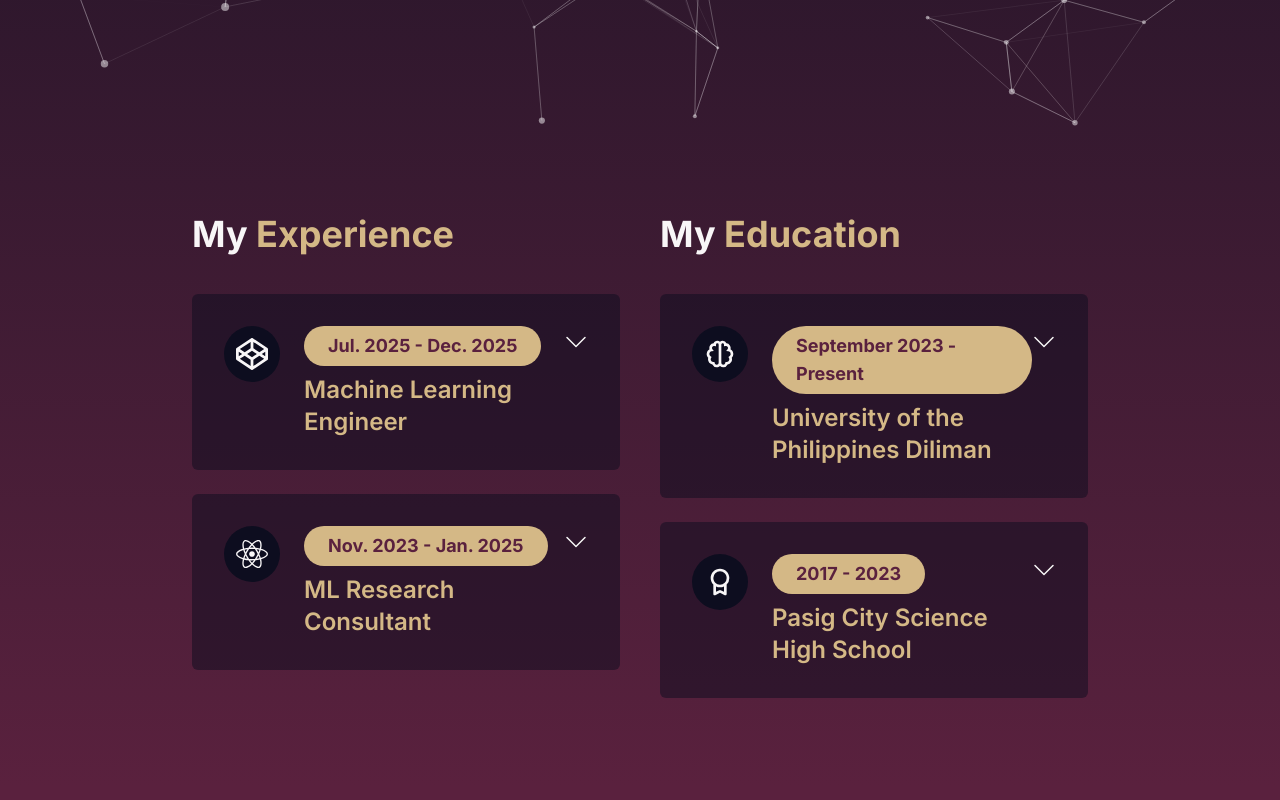
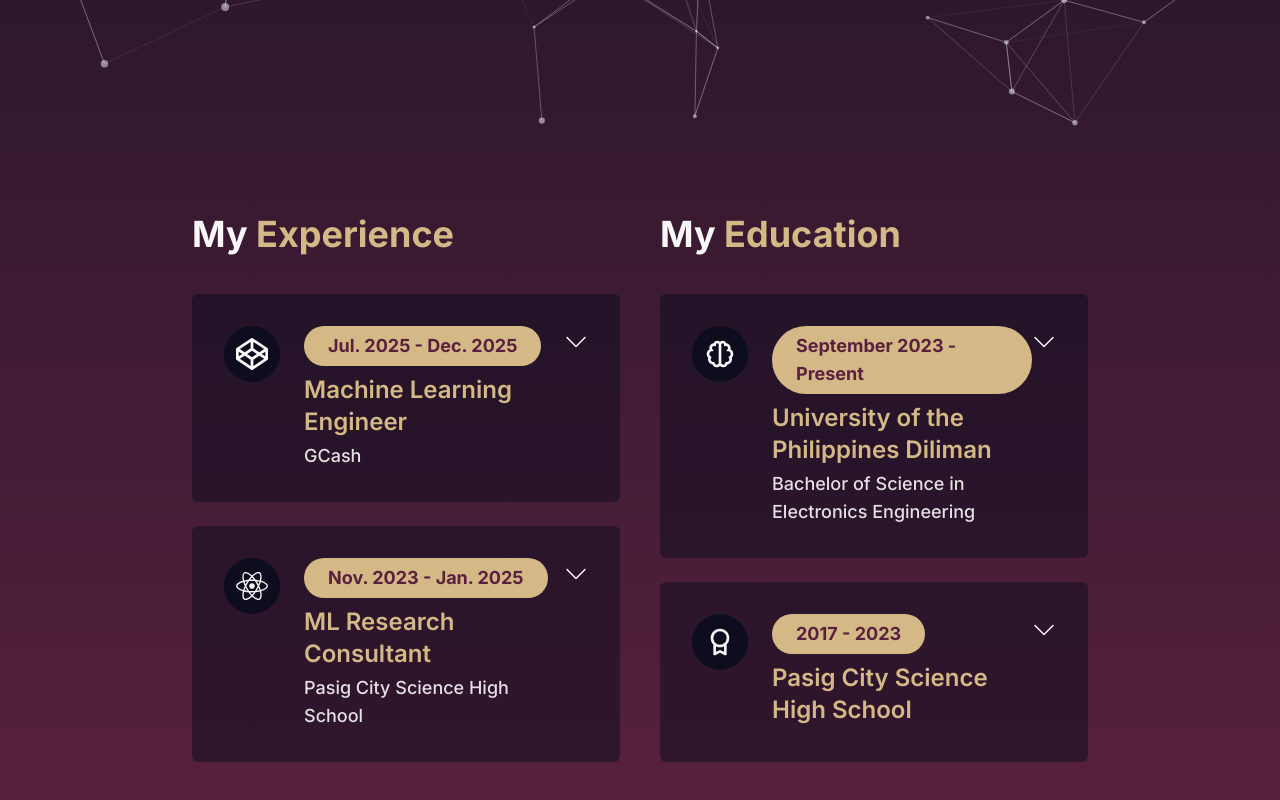
Before and after one commit to kurt-luis/portfolio, a Next.js app: page / in a window 1280 px wide. Shown: the part 666-1466 px from the top of the page. Built offline with nearby package versions, Linux system fonts and the light colour scheme.

Commit message:
add organization/affiliation to experience cards

```diff
--- a/components/Home/Resume/Resume.tsx
+++ b/components/Home/Resume/Resume.tsx
@@ -17,6 +17,7 @@ const Resume = () => {
                         Icon={FaCodepen}
                         date="Jul. 2025 - Dec. 2025"
                         role="Machine Learning Engineer"
+                        organization="GCash"
                         text={
                             <ul className="list-disc pl-5 space-y-2 marker:text-[#d4b886]">
                                 <li>
@@ -32,6 +33,7 @@ const Resume = () => {
                         Icon={FaReact}
                         date="Nov. 2023 - Jan. 2025"
                         role="ML Research Consultant"
+                        organization="Pasig City Science High School"
                         text={
                             <ul className="list-disc pl-5 space-y-2 marker:text-[#d4b886]">
                                 <li>
@@ -56,11 +58,9 @@ const Resume = () => {
                         Icon={BiBrain}
                         role="University of the Philippines Diliman"
                         date="September 2023 - Present"
+                        organization="Bachelor of Science in Electronics Engineering"
                         text={
                             <ul className="list-disc pl-5 space-y-2 marker:text-[#d4b886]">
-                                <li>
-                                    Bachelor of Science in Electronics Engineering
-                                </li>
                                 <li>
                                     Algolympics 2025: Rank 9
                                 </li>
--- a/components/Home/Resume/ResumeCard.tsx
+++ b/components/Home/Resume/ResumeCard.tsx
@@ -2,33 +2,30 @@
 
 import React, { useState } from 'react';
 import { IconType } from 'react-icons';
-import { BsChevronDown } from 'react-icons/bs'; // Using a chevron to indicate interactivity
+import { BsChevronDown } from 'react-icons/bs';
 
 type Props = {
     role: string;
+    organization?: string;
     Icon: IconType;
     date?: string;
-    text: string | React.ReactNode; // Updated to accept JSX in case you want to pass bullet points!
+    text: string | React.ReactNode;
 }
 
-const ResumeCard = ({ role, Icon, date, text } : Props) => {
-    // 1. Add state to track if the card is expanded
+const ResumeCard = ({ role, organization, Icon, date, text } : Props) => {
     const [isOpen, setIsOpen] = useState(false);
 
     return (
         <div className="mb-6">
-            {/* 2. Make the whole card clickable and change cursor */}
             <div
                 onClick={() => setIsOpen(!isOpen)}
                 className="flex items-start space-x-6 bg-[#0d0d1f]/50 hover:bg-[#0d0d1f]/70 transition-colors duration-300 p-4 sm:p-8 rounded-md cursor-pointer group"
             >
-                {/* Added shrink-0 so the icon doesn't squish when the text expands */}
                 <div className="sm:w-14 sm:h-14 w-10 h-10 bg-[#0d0d1f] rounded-full flex items-center justify-center flex-col shrink-0">
                     <Icon className="sm:w-8 sm:h-8 w-6 h-6 text-[#f8f6f7]" />
                 </div>
 
                 <div className="flex-1 w-full">
-                    {/* Header Row: Contains Date, Title, and Chevron */}
                     <div className="flex justify-between items-start w-full">
                         <div>
                             {date && (
@@ -39,9 +36,11 @@ const ResumeCard = ({ role, Icon, date, text } : Props) => {
                             <h1 className="text-[#d4b886] text-xl sm:text-2xl font-semibold">
                                 {role}
                             </h1>
+                            <h2 className="text-[#f8f6f7]/90 text-base sm:text-lg font-medium mt-1">
+                                {organization}
+                            </h2>
                         </div>
 
-                        {/* 3. The Chevron Icon that rotates when open */}
                         <BsChevronDown
                             className={`text-[#f8f6f7] w-6 h-6 transform transition-transform duration-300 mt-1 shrink-0 ${
                                 isOpen ? "rotate-180" : ""
@@ -49,7 +48,6 @@ const ResumeCard = ({ role, Icon, date, text } : Props) => {
                         />
                     </div>
 
-                    {/* 4. The Expanding Container */}
                     <div
                         className={`grid transition-all duration-300 ease-in-out ${
                             isOpen ? "grid-rows-[1fr] opacity-100 mt-4" : "grid-rows-[0fr] opacity-0"
```
